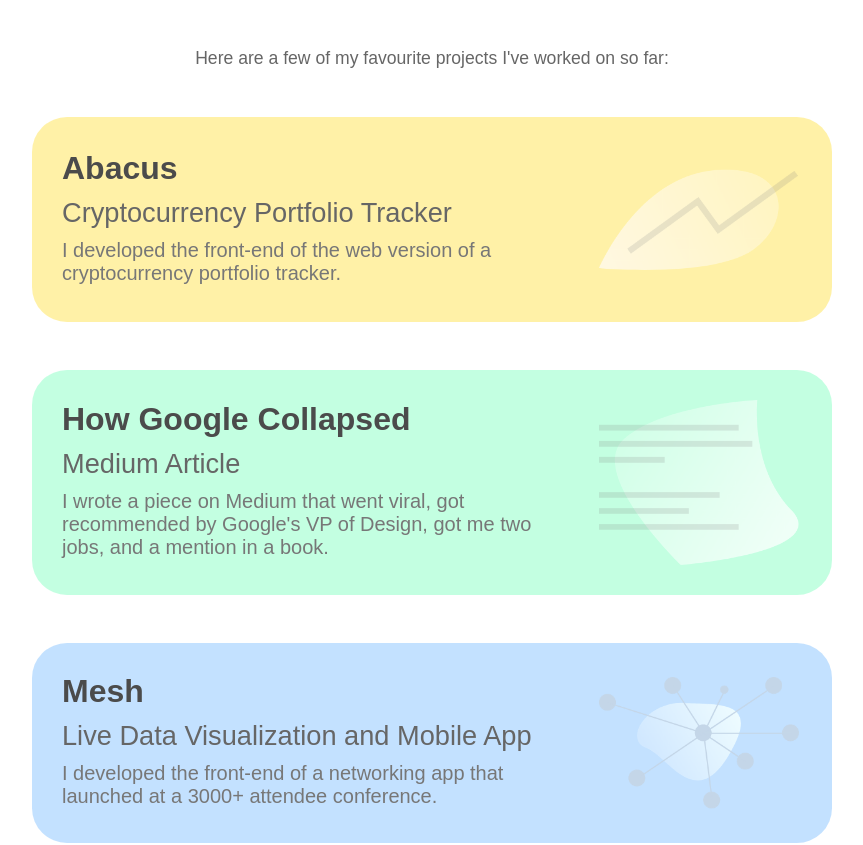
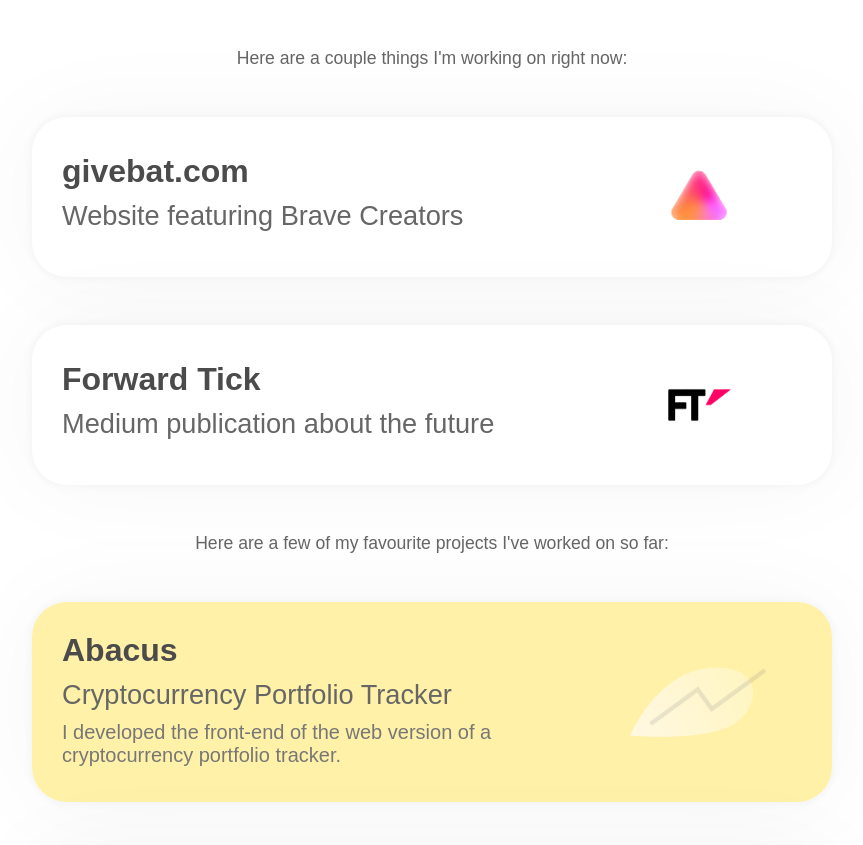
Before and after one commit to danielcolinjames/dcj.dev, a React (Create React App) app: page / in a window 1280 px wide. Shown: the part 462-1307 px from the top of the page, without its empty margins (208-1071 px from the left). Built offline with nearby package versions, Linux system fonts and the light colour scheme; a web font is replaced by a local one.

Commit message:
Add Forward Tick and givebat.com links to home page

```diff
--- a/src/Components/ProjectsSection.js
+++ b/src/Components/ProjectsSection.js
@@ -8,6 +8,9 @@
 import googlecollapse from '../images/googlecollapse.png';
 import mesh from '../images/mesh.png';
 import luxx from '../images/luxx.png';
+
+import givebat from '../images/gb_shape.png';
+import forwardtick from '../images/ForwardTickWhite.png';
 
 const ProjectsBackgroundContainer = styled.div`
     background-color: ${props => props.bgc};
@@ -47,11 +50,11 @@
     }
 `
 
-const ProjectCardContainer = styled(NavLink)`
+const ProjectCardContainer = styled.a`
 
     max-width: 800px;
     width: 90%;
-    min-height: 200px;
+    min-height: 100px;
     height: auto;
 
     /* border: 5px solid ${props => props.bgc}; */
@@ -62,6 +65,8 @@
     align-self: start;
 
     background-color: ${props => props.bgc};
+
+    box-shadow: 0 0 100px rgba(0,0,0,0.04), 0 0 10px rgba(0,0,0,0.05);
 
     border-radius: 35px;
 
@@ -85,8 +90,8 @@
         grid-template-rows: 1fr auto;
 
         grid-template-areas:
-            "text"
-            "img";
+            "img"
+            "text";
     }
 
     @media (hover: none) {
@@ -133,7 +138,6 @@
 
     /* align-self: start; */
     margin: 0 0 5px 0;
-
 `
 
 const ProjectCardImage = styled.img.attrs({
@@ -143,6 +147,7 @@
 
     height: auto;
     max-width: 200px;
+    max-height: 100px;
 
     margin: 30px;
 
@@ -151,8 +156,9 @@
     align-self: center;
 
     @media (max-width: 700px) {
-        margin: 0 30px 30px 30px;
-        justify-self: start;
+        margin: 30px 30px 0 30px;
+        justify-self: center;
+
     }
 `
 
@@ -161,10 +167,35 @@
     return (
         <ProjectsBackgroundContainer bgc="white">
             <SectionIntroText>
+                Here are a couple things I'm working on right now:
+            </SectionIntroText>
+                <ProjectCardContainer bgc="#ffffff" target="_blank" href="https://givebat.com">
+
+                    <ProjectCardTextContainer>
+                        <ProjectCardTitle>givebat.com</ProjectCardTitle>
+                        <ProjectCardSubtitle>Website featuring Brave Creators</ProjectCardSubtitle>
+                    </ProjectCardTextContainer>
+
+                    <ProjectCardImage imgsrc={givebat}></ProjectCardImage>
+
+                </ProjectCardContainer>
+
+                <ProjectCardContainer bgc="white" target="_blank" href="https://forwardtick.com">
+
+                    <ProjectCardTextContainer>
+                        <ProjectCardTitle>Forward Tick</ProjectCardTitle>
+                        <ProjectCardSubtitle>Medium publication about the future</ProjectCardSubtitle>
+                    </ProjectCardTextContainer>
+
+                    <ProjectCardImage imgsrc={forwardtick}></ProjectCardImage>
+
+                </ProjectCardContainer>
+
+            <SectionIntroText>
                 Here are a few of my favourite projects I've worked on so far:
             </SectionIntroText>
 
-            <ProjectCardContainer bgc="#FFEB7Caa" to="/abacus">
+            <ProjectCardContainer bgc="#FFEB7Caa" href="/abacus">
 
                 <ProjectCardTextContainer>
                     <ProjectCardTitle>Abacus</ProjectCardTitle>
@@ -176,7 +207,7 @@
 
             </ProjectCardContainer>
 
-            <ProjectCardContainer bgc="#A5FFD2aa" to="/how-google-collapsed">
+            <ProjectCardContainer bgc="#A5FFD2aa" href="/how-google-collapsed">
                 <ProjectCardTextContainer>
                     <ProjectCardTitle>How Google Collapsed</ProjectCardTitle>
                     <ProjectCardSubtitle>Medium Article</ProjectCardSubtitle>
@@ -187,7 +218,7 @@
 
             </ProjectCardContainer>
 
-            <ProjectCardContainer bgc="#A5D2FFaa" to="/mesh">
+            <ProjectCardContainer bgc="#A5D2FFaa" href="/mesh">
                 <ProjectCardTextContainer>
                     <ProjectCardTitle>Mesh</ProjectCardTitle>
                     <ProjectCardSubtitle>Live Data Visualization and Mobile App</ProjectCardSubtitle>
@@ -198,7 +229,7 @@
 
             </ProjectCardContainer>
 
-            <ProjectCardContainer bgc="#FFA5A5aa" to="/luxx">
+            <ProjectCardContainer bgc="#FFA5A5aa" href="/luxx">
                 <ProjectCardTextContainer>
                     <ProjectCardTitle>LUXX</ProjectCardTitle>
                     <ProjectCardSubtitle>Wearable Technology Multiplayer Game</ProjectCardSubtitle>
```
Also changed, not shown: src/images/ForwardTickWhite.png (added), src/images/gb_shape.png (added).
